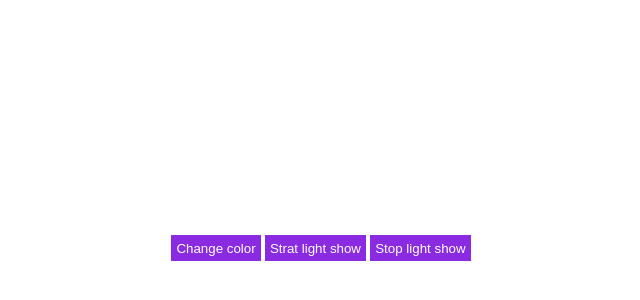
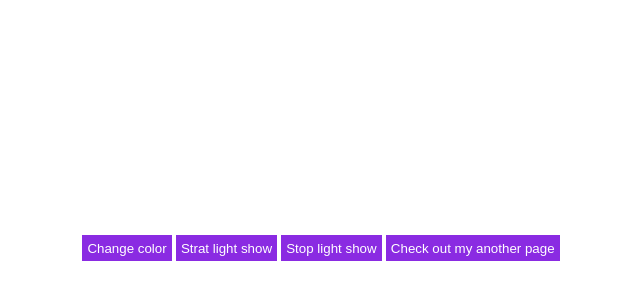
Before and after one commit to Adil-Eminagic/Adil-Eminagic.github.io, a plain HTML site: page index.html in a window 1280 px wide. Shown: the part 160-460 px from the top of the page, without its empty margins (325-965 px from the left). Drawn offline with Linux system fonts and the light colour scheme.

Commit message:
Added link to rgb page

```diff
--- a/index.html
+++ b/index.html
@@ -15,6 +15,7 @@
         <button id="change" class="btn" onclick="change_color()">Change color</button>
         <button id="start" class="btn" onclick="start_lightshow()">Strat light show</button>
         <button id="stop" class="btn" onclick="stop_lightshow()">Stop light show</button>
+        <button class="btn" ><a id="link" href="https://adil-eminagic.github.io/converter/">Check out my another page</a></button>
     </div>
 </body>
 <style>
@@ -25,7 +26,10 @@
         align-items: center;
         justify-content: center;
     }
-
+    #link{
+        text-decoration: none;
+        color: white;
+    }
     .btn {
         border: none;
         padding: 0.4%;
```
